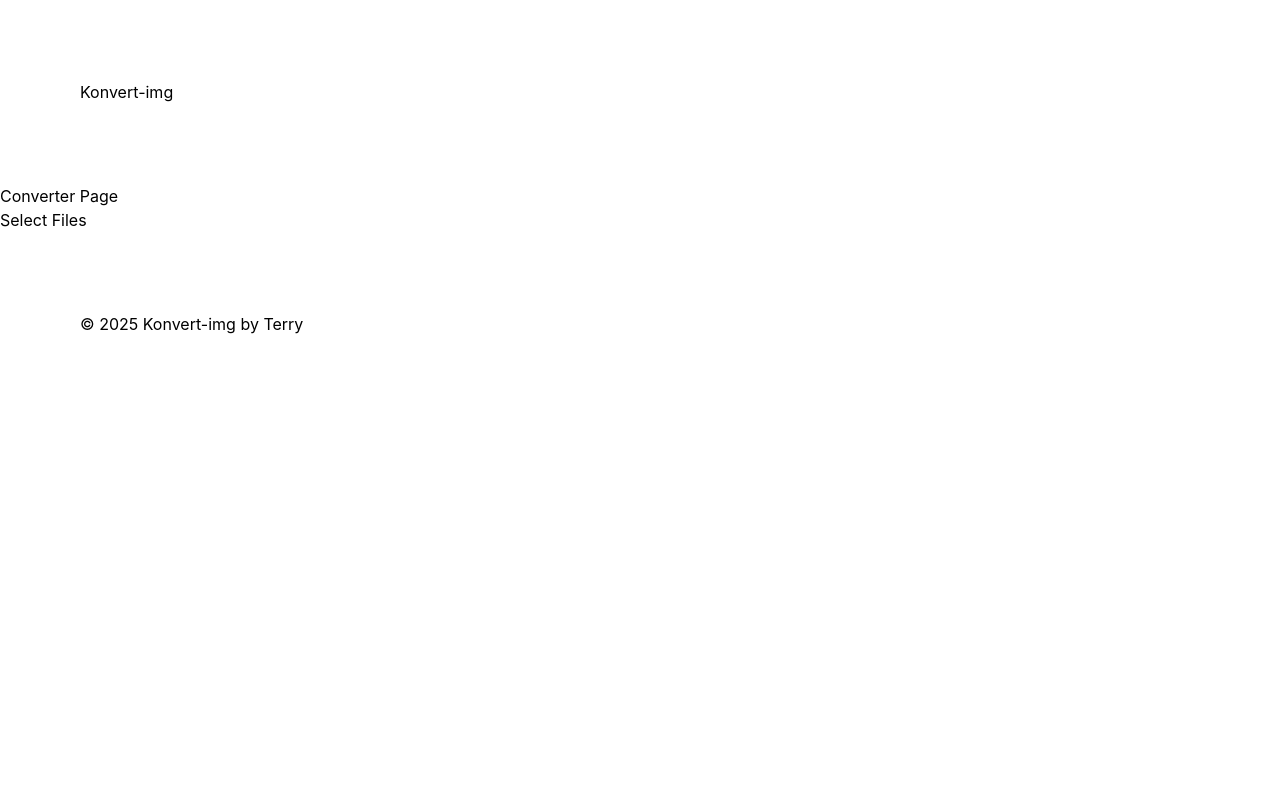
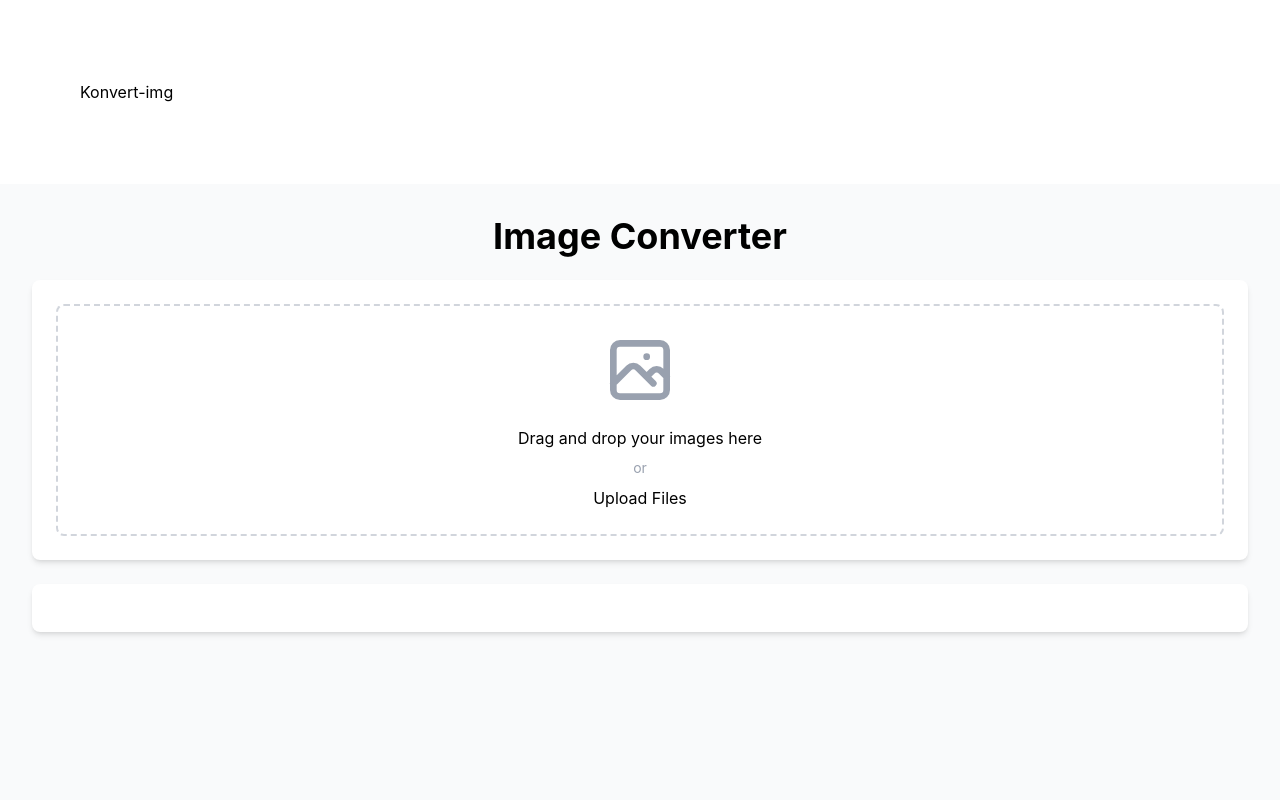
Before and after one commit to terrydkim/konvert-img, a React (Vite) app: page / in a window 1280 px wide. Shown: the top 800 px of the page. Built offline with nearby package versions, Linux system fonts and the light colour scheme.

Commit message:
design: 드래그 앤 드랍 존 흰색 및 호버 시 파란색 추가

```diff
--- a/src/pages/converter/Converter.tsx
+++ b/src/pages/converter/Converter.tsx
@@ -1,6 +1,7 @@
 import { useRef, useState } from "react";
+import ImageUploadIcon from "../../components/icons/ImageUploadIcon";
 import useFileDrop from "../../hooks/useFileDrop";
-import DropOverlay from './DropOverlay';
+import DropOverlay from "./DropOverlay";
 
 const Converter = () => {
   const [selectedFiles, setSelectedFiles] = useState<File[]>([]);
@@ -8,7 +9,6 @@ const Converter = () => {
 
   const handleFilesAdded = (files: File[]) => {
     setSelectedFiles((prev) => [...prev, ...files]);
-    console.log("드롭된 파일", files);
   };
 
   const { isDragging, fileCount } = useFileDrop(handleFilesAdded);
@@ -19,8 +19,6 @@ const Converter = () => {
 
     const fileArray = Array.from(files);
     setSelectedFiles(fileArray);
-
-    console.log("선택된 파일", fileArray);
   };
 
   const handleUploadClick = () => {
@@ -28,10 +26,21 @@ const Converter = () => {
   };
 
   return (
-    <div>
-      Converter Page
-      <div>
-        <button onClick={handleUploadClick}>Select Files</button>
+    <div className="min-h-screen bg-gray-50 p-8">
+      <h1 className="text-4xl font-bold mb-6 text-center">Image Converter</h1>
+      <section className="mb-6 text-center bg-white p-6 rounded-lg shadow-md">
+        <div
+          className="rounded-lg border-2 border-dashed border-gray-300 p-6 cursor-pointer hover:bg-blue-50 hover:border-blue-500 transition-colors group"
+          onClick={handleUploadClick}
+        >
+          <div className="justify-center flex mb-4">
+            <ImageUploadIcon className="w-20 h-20 text-gray-400 group-hover:text-blue-500 transition-colors" />
+          </div>
+          <div className="gap-2 flex flex-col items-center">
+            <div>Drag and drop your images here</div>
+            <p className="text-gray-400 text-sm">or</p>
+            <div>Upload Files</div>
+          </div>
           <input
             type="file"
             ref={fileInputRef}
@@ -41,6 +50,8 @@ const Converter = () => {
             onChange={handleFileSelect}
           />
         </div>
+      </section>
+      <section className="mb-6 text-left bg-white p-6 rounded-lg shadow-md">
         {selectedFiles.length > 0 && (
           <div>
             <h3>Selected Files:</h3>
@@ -51,6 +62,8 @@ const Converter = () => {
             </ul>
           </div>
         )}
+      </section>
+
       {isDragging && <DropOverlay fileCount={fileCount} />}
     </div>
   );
```
Lines whose indentation alone changed are shown as unchanged.
